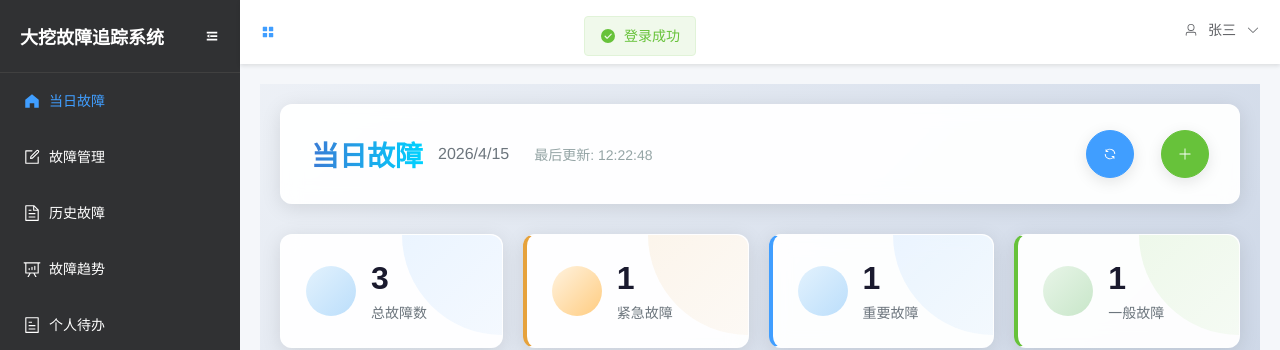
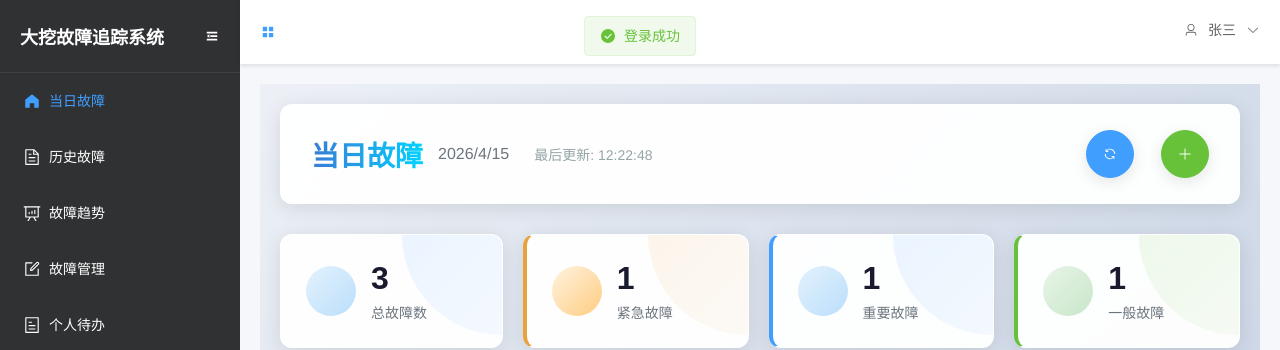
Before and after one commit to duanwencheng/dawaerror, a Vue app: page /#/login in a window 1280 px wide. Both pictures are taken after a click on the button "飞书授权登录". Shown: the top 350 px of the page. Built offline with nearby package versions, Linux system fonts and the light colour scheme.

Commit message:
调整侧边栏菜单顺序为：当日故障、历史故障、故障趋势、故障管理、个人待办

```diff
--- a/src/components/Layout.vue
+++ b/src/components/Layout.vue
@@ -27,10 +27,6 @@
           <el-icon><HomeFilled /></el-icon>
           <span>当日故障</span>
         </el-menu-item>
-        <el-menu-item index="/fault-management">
-          <el-icon><Edit /></el-icon>
-          <span>故障管理</span>
-        </el-menu-item>
         <el-menu-item index="/history-faults">
           <el-icon><Document /></el-icon>
           <span>历史故障</span>
@@ -38,6 +34,10 @@
         <el-menu-item index="/trends">
           <el-icon><DataAnalysis /></el-icon>
           <span>故障趋势</span>
+        </el-menu-item>
+        <el-menu-item index="/fault-management">
+          <el-icon><Edit /></el-icon>
+          <span>故障管理</span>
         </el-menu-item>
         <el-menu-item index="/todo">
           <el-icon><Tickets /></el-icon>
```
